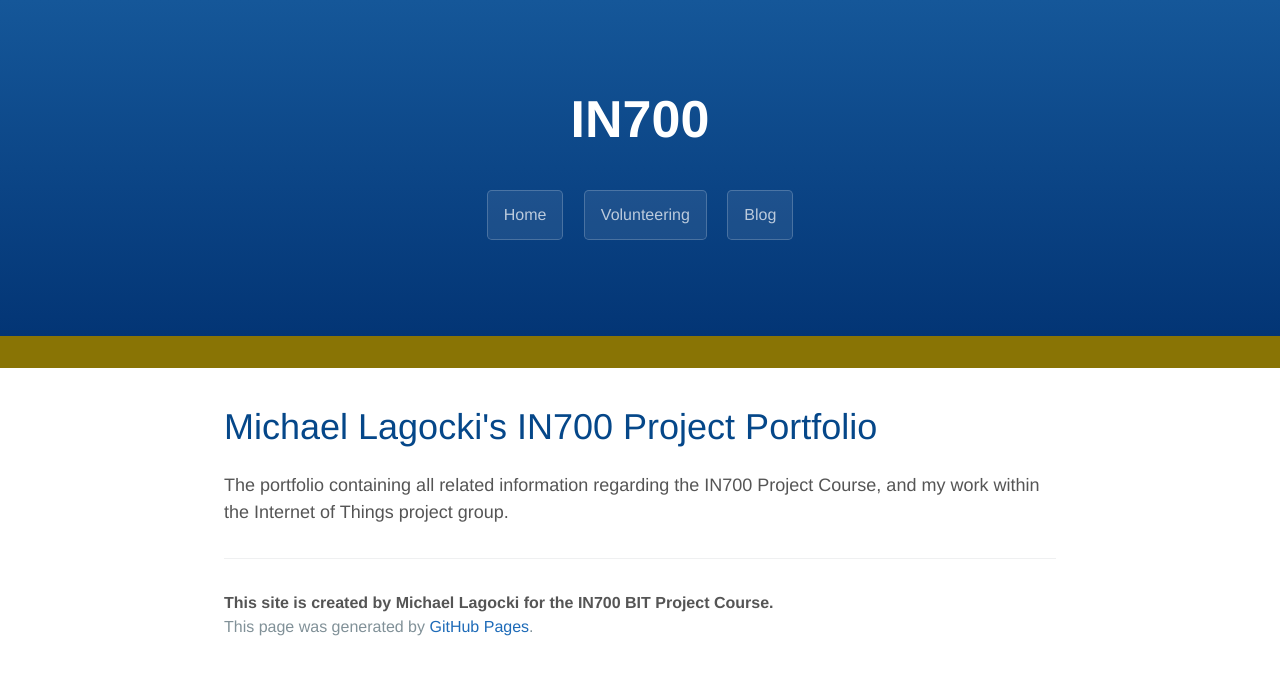
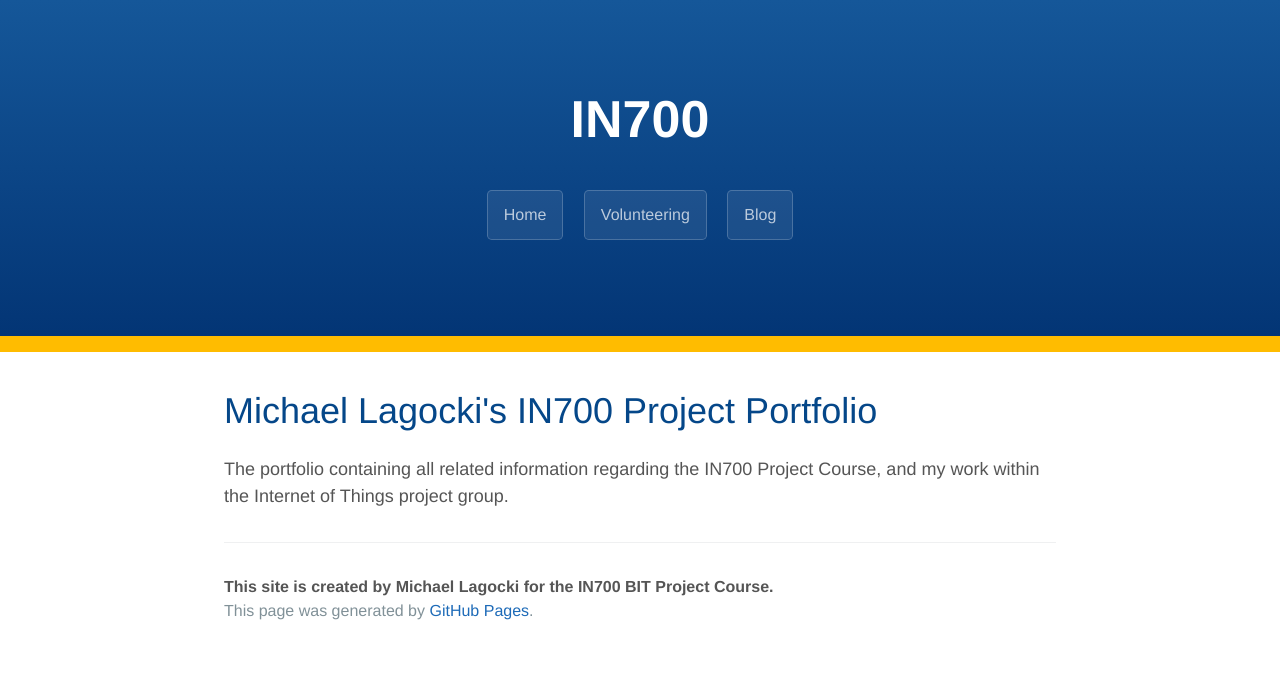
Before and after one commit to kammorne/IN700, a Jekyll site: the page built from index.html, in a window 1280 px wide. Shown: the top 675 px of the page. Built offline with Jekyll 4.4.1, drawn with Linux system fonts in a browser that asks for light colours.

Commit message:
Update cayman.css

```diff
--- a/css/cayman.css
+++ b/css/cayman.css
@@ -144,7 +144,7 @@ a:hover { text-decoration: underline; }
 @media screen and (min-width: 42em) and (max-width: 64em) { .page-header { padding: 3rem 4rem; } }
 @media screen and (max-width: 42em) { .page-header { padding: 2rem 1rem; } }
 
-.divider { background-color: #897405; width: 100%; height: 2rem; }
+.divider { background-color: #ffbc00; width: 100%; height: 1rem; }
 
 .project-name { margin-top: 0; margin-bottom: 0.1rem; }
 @media screen and (min-width: 64em) { .project-name { font-size: 3.25rem; } }
```
